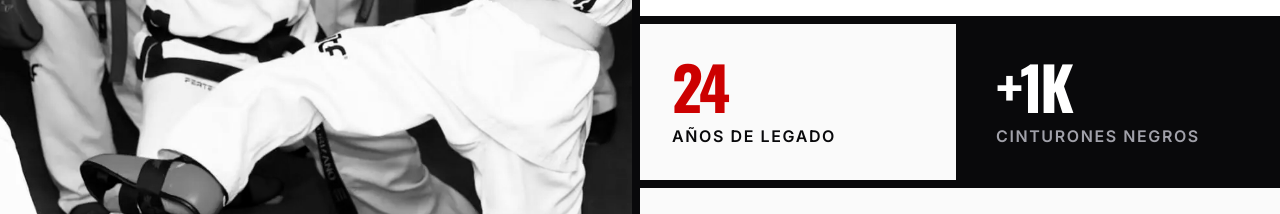
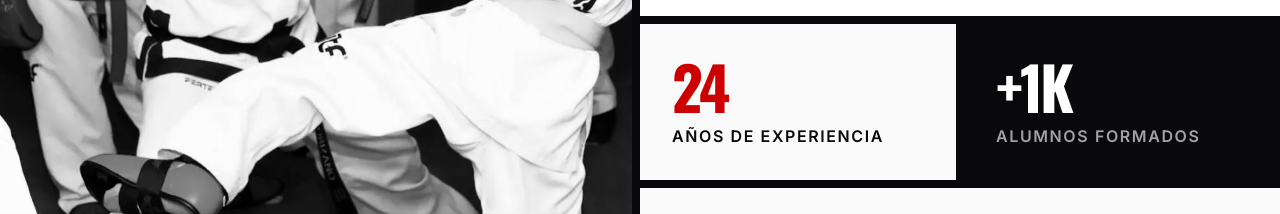
Before and after one commit to jhefferson-guerrero/fertex-web, a React (Vite) app: page / in a window 1280 px wide. Shown: the part 1320-1534 px from the top of the page. Built offline with nearby package versions, Linux system fonts and the light colour scheme.

Commit message:
Content: Actualización de copy en caja de estadísticas (Años de Experiencia / Alumnos Formados)

```diff
--- a/src/components/About.jsx
+++ b/src/components/About.jsx
@@ -172,12 +172,12 @@ export default function About() {
             {/* Data Box 1 */}
             <div className="flex-1 p-8 border-b-8 sm:border-b-0 sm:border-r-8 border-zinc-950 flex flex-col justify-center items-start bg-zinc-50">
               <span className="font-display font-black text-5xl md:text-6xl text-fertex-red tracking-tighter leading-none">24</span>
-              <span className="font-sans font-bold text-sm md:text-base uppercase tracking-widest text-zinc-950 mt-2">Años de Legado</span>
+              <span className="font-sans font-bold text-sm md:text-base uppercase tracking-widest text-zinc-950 mt-2">Años de Experiencia</span>
             </div>
             {/* Data Box 2 */}
             <div className="flex-1 p-8 flex flex-col justify-center items-start bg-zinc-950 text-white">
               <span className="font-display font-black text-5xl md:text-6xl tracking-tighter leading-none">+1K</span>
-              <span className="font-sans font-bold text-sm md:text-base uppercase tracking-widest text-zinc-400 mt-2">Cinturones Negros</span>
+              <span className="font-sans font-bold text-sm md:text-base uppercase tracking-widest text-zinc-400 mt-2">Alumnos Formados</span>
             </div>
           </motion.div>
 
```
